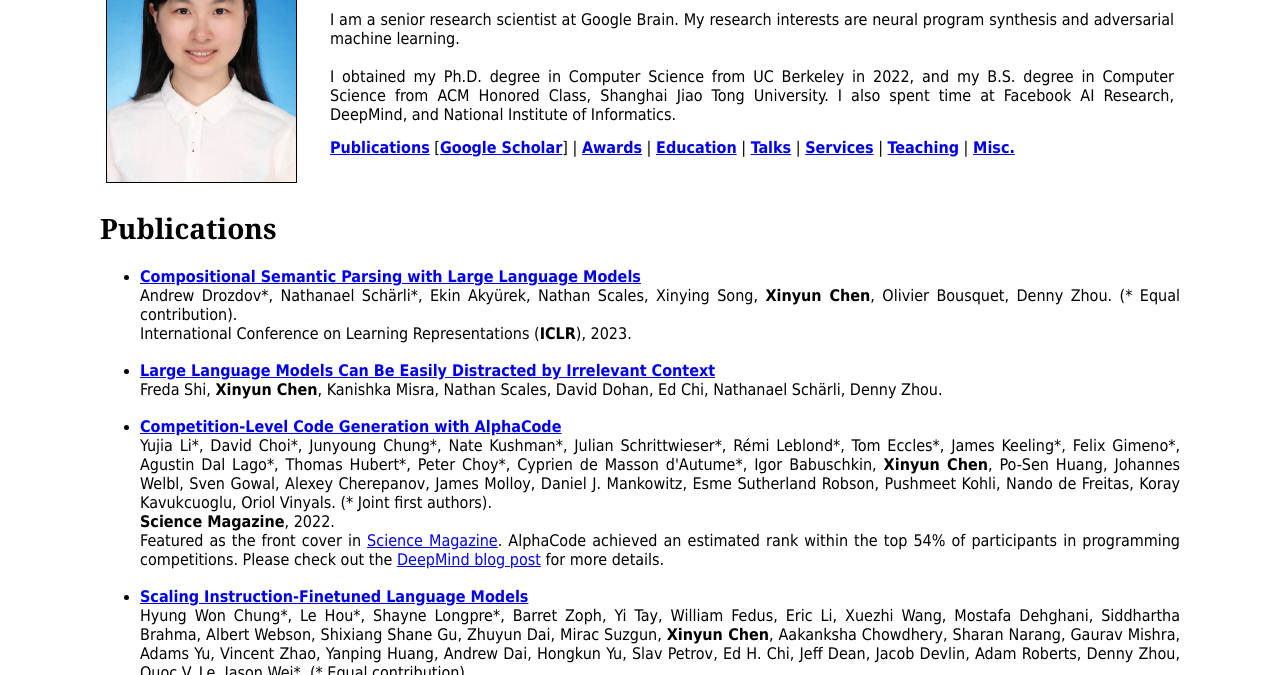
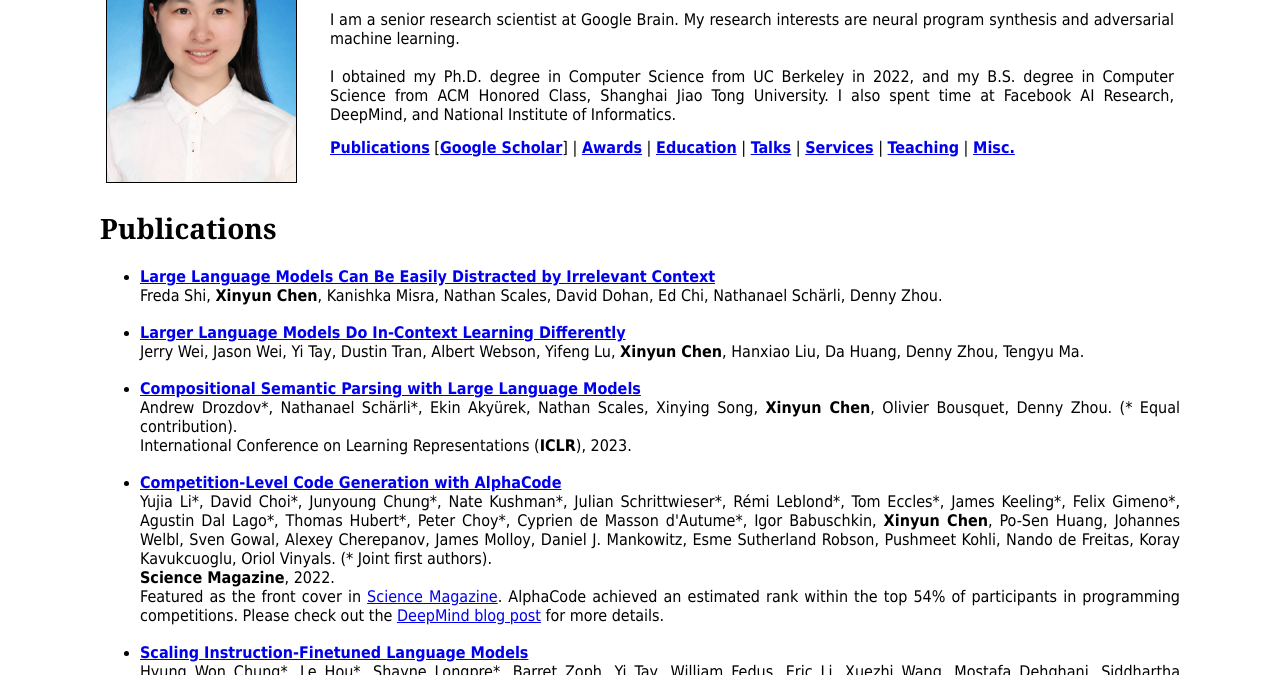
Before and after one commit to Jungyhuk/jungyhuk.github.io, a plain HTML site: page index.html in a window 1280 px wide. Shown: the part 125-800 px from the top of the page. Drawn offline with nearby package versions, Linux system fonts and the light colour scheme.

Commit message:
add new preprint

```diff
--- a/index.html
+++ b/index.html
@@ -178,16 +178,23 @@ $("#tag-privacy-box").click(function() {
 <ul>
 
 <li>
-    <p class="content"><a href="https://arxiv.org/abs/2209.15003"><strong>Compositional Semantic Parsing with Large Language Models</strong></a></p>
-    <p class="content">Andrew Drozdov*, Nathanael Schärli*, Ekin Akyürek, Nathan Scales, Xinying Song, <strong>Xinyun Chen</strong>, Olivier Bousquet, Denny Zhou. (* Equal contribution).</p>
-    <p class="content">International Conference on Learning Representations (<strong>ICLR</strong>), 2023.</p>
+    <p class="content"><a href="https://arxiv.org/abs/2302.00093"><strong>Large Language Models Can Be Easily Distracted by Irrelevant Context</strong></a></p>
+    <p class="content">Freda Shi, <strong>Xinyun Chen</strong>, Kanishka Misra, Nathan Scales, David Dohan, Ed Chi, Nathanael Schärli, Denny Zhou.</p>
 </li>
 
 <br>
 
 <li>
-    <p class="content"><a href="https://arxiv.org/abs/2302.00093"><strong>Large Language Models Can Be Easily Distracted by Irrelevant Context</strong></a></p>
-    <p class="content">Freda Shi, <strong>Xinyun Chen</strong>, Kanishka Misra, Nathan Scales, David Dohan, Ed Chi, Nathanael Schärli, Denny Zhou.</p>
+    <p class="content"><a href="https://arxiv.org/abs/2303.03846"><strong>Larger Language Models Do In-Context Learning Differently</strong></a></p>
+    <p class="content">Jerry Wei, Jason Wei, Yi Tay, Dustin Tran, Albert Webson, Yifeng Lu, <strong>Xinyun Chen</strong>, Hanxiao Liu, Da Huang, Denny Zhou, Tengyu Ma.</p>
+</li>
+
+<br>
+
+<li>
+    <p class="content"><a href="https://arxiv.org/abs/2209.15003"><strong>Compositional Semantic Parsing with Large Language Models</strong></a></p>
+    <p class="content">Andrew Drozdov*, Nathanael Schärli*, Ekin Akyürek, Nathan Scales, Xinying Song, <strong>Xinyun Chen</strong>, Olivier Bousquet, Denny Zhou. (* Equal contribution).</p>
+    <p class="content">International Conference on Learning Representations (<strong>ICLR</strong>), 2023.</p>
 </li>
 
 <br>
```
